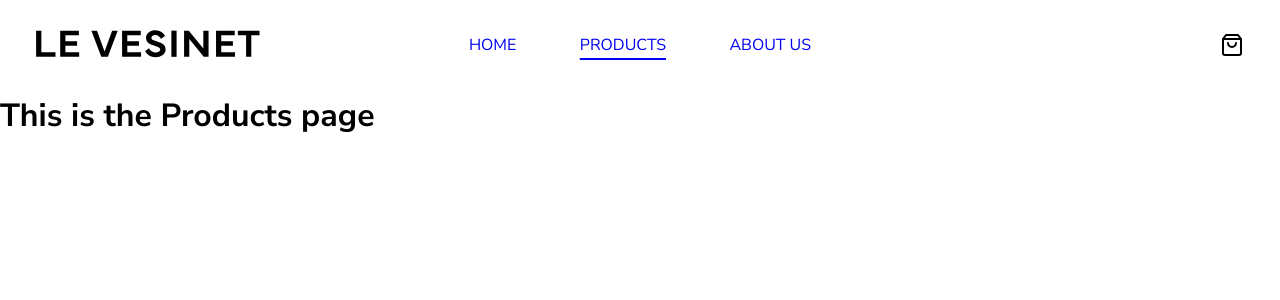
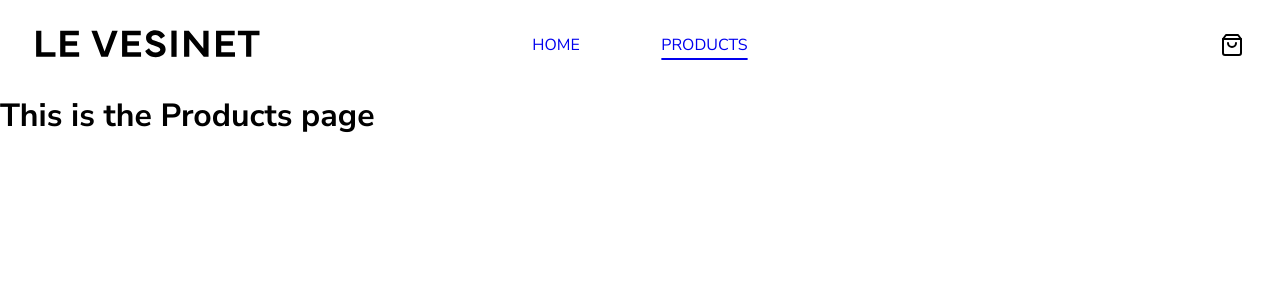
Before and after one commit to henrylin03/le-vesinet, a React (Vite) app: page /products in a window 1280 px wide. Shown: the top 300 px of the page. Built offline with nearby package versions, Linux system fonts and the light colour scheme.

Commit message:
style: the 'shop now' anchor link below the fold is now responsive. descope about us page

```diff
--- a/src/components/Header/header.module.css
+++ b/src/components/Header/header.module.css
@@ -7,6 +7,7 @@
   position: sticky;
   top: 0;
   z-index: 9;
+  width: 100%;
 }
 
 .header > * {
@@ -22,7 +23,7 @@
 .nav {
   justify-self: center;
   text-align: center;
-  width: 75%;
+  width: 60%;
   text-transform: uppercase;
 
   /* flexbox */
--- a/src/components/Header/index.jsx
+++ b/src/components/Header/index.jsx
@@ -10,7 +10,6 @@ const Nav = () => (
   <nav className={styles.nav}>
     <PageLink text="Home" />
     <PageLink text="Products" path="/products" />
-    <PageLink text="About Us" path="/about-us" />
   </nav>
 );
 
--- a/src/main.jsx
+++ b/src/main.jsx
@@ -6,7 +6,6 @@ import { MantineProvider } from "@mantine/core";
 /* pages */
 import HomePage from "./pages/HomePage";
 import ProductsPage from "./pages/ProductsPage";
-import AboutUsPage from "./pages/AboutUsPage";
 import CartPage from "./pages/CartPage";
 
 /* css */
@@ -18,7 +17,6 @@ import "@mantine/carousel/styles.css";
 const router = createBrowserRouter([
   { path: "/", element: <HomePage /> },
   { path: "products", element: <ProductsPage /> },
-  { path: "about-us", element: <AboutUsPage /> },
   { path: "cart", element: <CartPage /> },
 ]);
 
--- a/src/pages/AboutUsPage/index.jsx
+++ /dev/null
@@ -1,10 +0,0 @@
-import Header from "../../components/Header";
-
-const AboutUsPage = () => (
-  <>
-    <Header />
-    <h1>This is the About Us page</h1>
-  </>
-);
-
-export default AboutUsPage;
--- a/src/pages/HomePage/homePage.module.css
+++ b/src/pages/HomePage/homePage.module.css
@@ -29,6 +29,7 @@
 }
 
 .link {
+  composes: paragraphText;
   text-transform: uppercase;
   margin-top: 20px;
   color: #7c7c7c !important;
```
